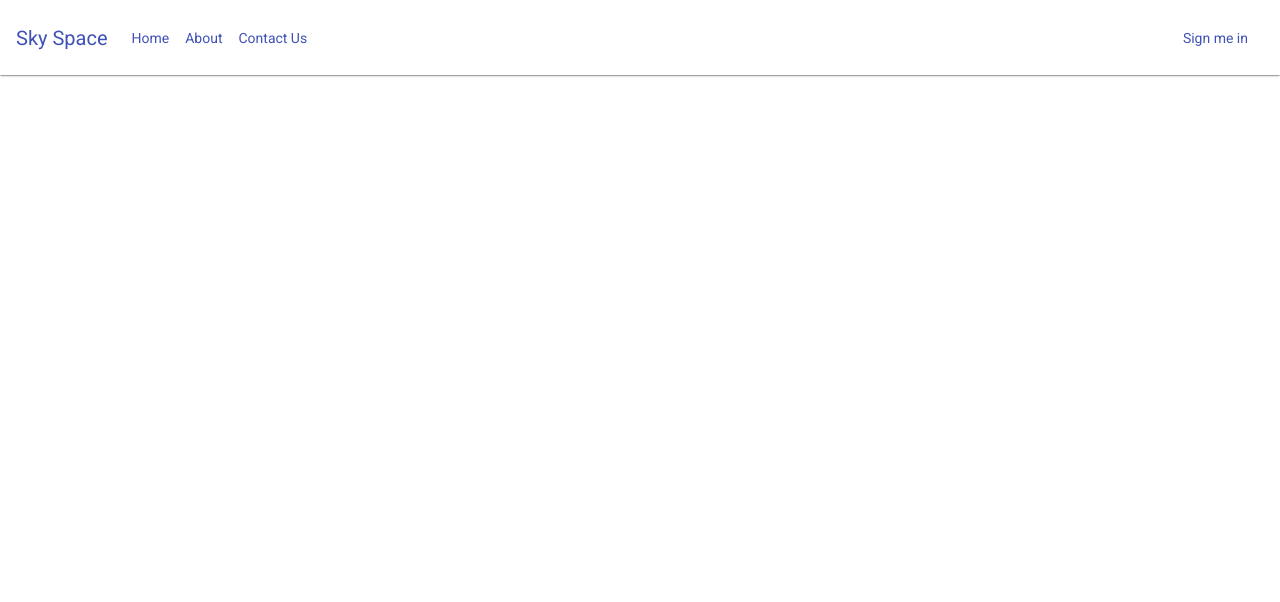
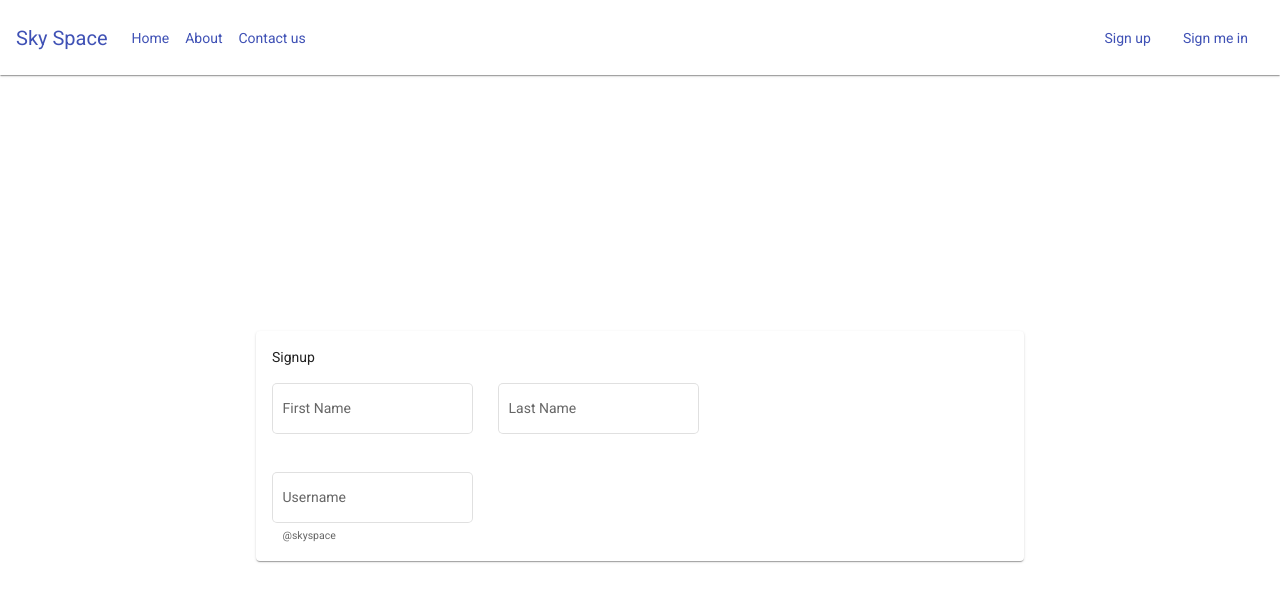
Before and after one commit to animesha10/web, an Angular app: page /signup in a window 1280 px wide. Before the commit this address led to /. Shown: the top 602 px of the page. Built offline with nearby package versions, Linux system fonts and the light colour scheme.

Commit message:
Initial commits

```diff
--- a/src/app/app-routing.module.ts
+++ b/src/app/app-routing.module.ts
@@ -1,10 +1,12 @@
 import { NgModule } from '@angular/core';
 import { Routes, RouterModule } from '@angular/router';
-import { LoginComponent } from './login/login.component';
+import { SigninComponent } from './signin/signin.component';
+import { SignupComponent } from './signup/signup.component';
 
 
 const routes: Routes = [
-  { path: 'login', component: LoginComponent }
+  { path: 'signin', component: SigninComponent },
+  { path: 'signup', component: SignupComponent }
 ];
 
 @NgModule({
--- a/src/app/app.component.html
+++ b/src/app/app.component.html
@@ -1,3 +1,8 @@
-<app-header></app-header>
-
-<router-outlet></router-outlet>
+<div>
+  <div>
+    <app-header></app-header>
+  </div>
+  <div>
+    <router-outlet></router-outlet>
+  </div>
+</div>
--- a/src/app/app.module.ts
+++ b/src/app/app.module.ts
@@ -7,7 +7,7 @@ import { HeaderComponent } from './header/header.component';
 import { BrowserAnimationsModule } from '@angular/platform-browser/animations';
 import { MaterialModule } from './material.module';
 import { FlexLayoutModule } from "@angular/flex-layout";
-import { LoginComponent } from './login/login.component';
+import { SigninComponent } from './signin/signin.component';
 import { SignupComponent } from './signup/signup.component';
 import { FormsModule, ReactiveFormsModule } from '@angular/forms';
 
@@ -15,7 +15,7 @@ import { FormsModule, ReactiveFormsModule } from '@angular/forms';
   declarations: [
     AppComponent,
     HeaderComponent,
-    LoginComponent,
+    SigninComponent,
     SignupComponent
   ],
   imports: [
--- a/src/app/header/header.component.html
+++ b/src/app/header/header.component.html
@@ -9,14 +9,17 @@
         <a class="white nav-link" href="#">Home <span class="sr-only">(current)</span></a>
       </li>
       <li class="nav-item">
-        <a class="white nav-link" href="#">About</a>
+        <a class="white nav-link" href="/">About</a>
       </li>
       <li class="nav-item">
-        <a class="white nav-link" href="#">Contact Us</a>
+        <a class="white nav-link" href="/">Contact us</a>
       </li>
     </ul>
     <span class="navbar-text white">
-        <a class="white nav-link" routerLink="/login">Sign me in</a>
+        <a class="white nav-link" routerLink="/signup">Sign up</a>
     </span>
+    <span class="navbar-text white">
+      <a class="white nav-link" routerLink="/signin">Sign me in</a>
+  </span>
   </div>
 </nav>
--- a/src/app/login/login.component.ts
+++ b/src/app/signin/signin.component.ts
@@ -3,10 +3,10 @@ import { FormGroup, FormControl } from '@angular/forms';
 
 @Component({
   selector: 'app-login',
-  templateUrl: './login.component.html',
-  styleUrls: ['./login.component.less']
+  templateUrl: './signin.component.html',
+  styleUrls: ['./signin.component.less']
 })
-export class LoginComponent implements OnInit {
+export class SigninComponent implements OnInit {
 
   constructor() { }
 
--- a/src/app/signup/signup.component.html
+++ b/src/app/signup/signup.component.html
@@ -1 +1,20 @@
-<p>signup works!</p>
+<mat-card class="card-margin">
+  Signup
+  <p></p>
+  <mat-form-field appearance="outline">
+    <mat-label>First Name</mat-label>
+    <input matInput>
+  </mat-form-field>
+  <span style="margin-left: 25px;"></span>
+  <mat-form-field appearance="outline" class="margin-10px">
+    <mat-label>Last Name</mat-label>
+    <input matInput>
+  </mat-form-field>
+  <p></p>
+
+  <mat-form-field appearance="outline" class="margin-10px">
+    <mat-label>Username</mat-label>
+    <input matInput="email">
+    <mat-hint>@skyspace</mat-hint>
+  </mat-form-field>
+</mat-card>
--- a/src/app/signup/signup.component.less
+++ b/src/app/signup/signup.component.less
@@ -0,0 +1,3 @@
+.card-margin{
+  margin: 20% 20% 20% 20%;
+}
```
Also changed, not shown: src/app/signin/signin.component.html (renamed from src/app/login/login.component.html), src/app/signin/signin.component.less (renamed from src/app/login/login.component.less), 1 other file (tests, documents, lock files or other folders).
